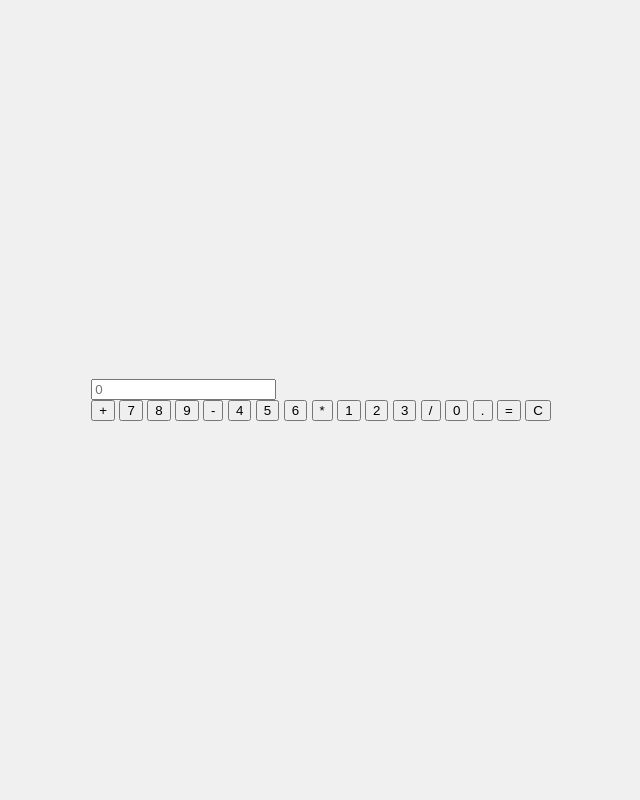
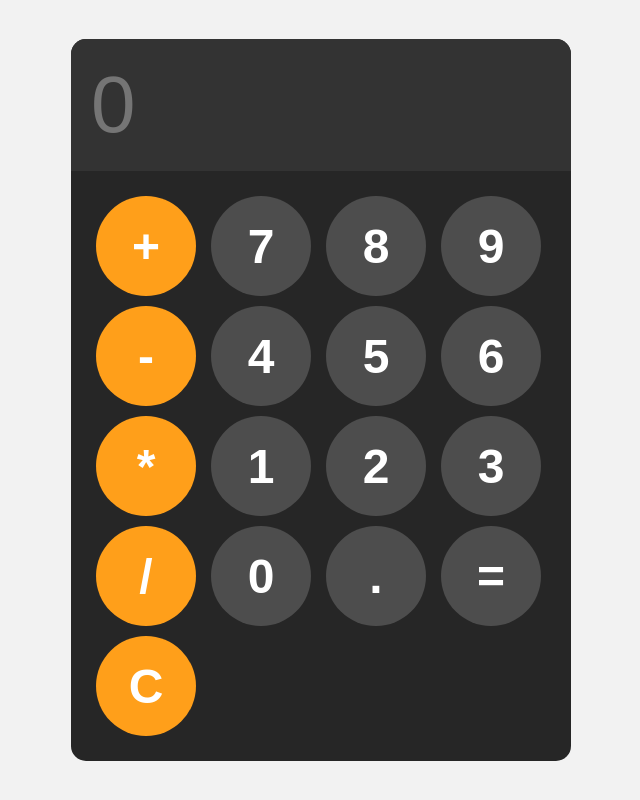
Before and after one commit to salihslx/calculator2, a plain HTML site: page index.html in a window 1280 px wide. Shown: the whole page, without its empty margins (319-959 px from the left). Drawn offline with Linux system fonts and the light colour scheme.

Commit message:
Update styles.css

```diff
--- a/styles.css
+++ b/styles.css
@@ -1,14 +1,61 @@
-body {
-    font-family: Arial, sans-serif;
+
+body{
     margin: 0;
-    padding: 0;
     display: flex;
     justify-content: center;
     align-items: center;
     height: 100vh;
-    background-color: #f0f0f0;
+    background-color: hsl(0, 0%, 95%);
+}
+#calculator{
+    font-family: Arial, sans-serif;
+    background-color: hsl(0, 0%, 15%);
+    border-radius: 15px;
+    max-width: 500px;
+    overflow: hidden;
 }
 
-h1 {
-    color: #333;
+#display{
+    width: 100%;
+    padding: 20px;
+    font-size: 5rem;
+    text-align: left;
+    border: none;
+    background-color: hsl(0, 0%, 20%);
+    color: white;
 }
+
+#keys{
+    display: grid;
+    grid-template-columns: repeat(4, 1fr);
+    gap: 10px;
+    padding: 25px;
+}
+
+button{
+    width: 100px;
+    height: 100px;
+    border-radius: 50px;
+    border: none;
+    background-color: hsl(0, 0%, 30%);
+    color: white;
+    font-size: 3rem;
+    font-weight: bold;
+    cursor: pointer;
+}
+
+button:hover{
+    background-color: hsl(0, 0%, 40%);
+}
+button:active{
+    background-color: hsl(0, 0%, 50%);
+}
+.operator-btn{
+    background-color: hsl(35, 100%, 55%);
+}
+.operator-btn:hover{
+    background-color: hsl(35, 100%, 65%);
+}
+.operator-btn:active{
+    background-color: hsl(35, 100%, 75%);
+}
```
